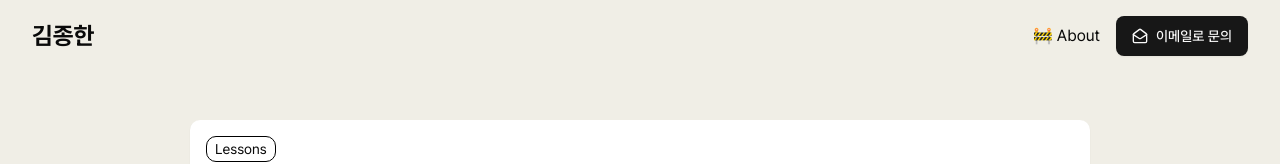
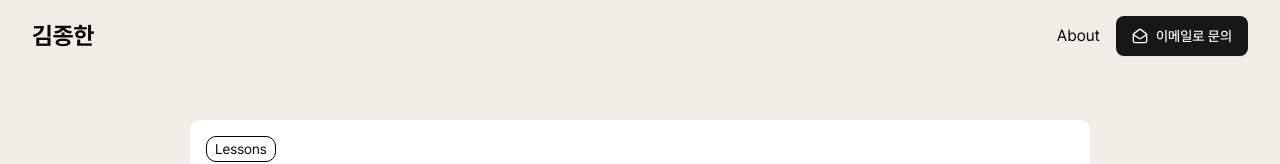
Before and after one commit to jong-k/public-home, a Next.js app: page / in a window 1280 px wide. Shown: the top 164 px of the page. Built offline with nearby package versions, Linux system fonts and the light colour scheme.

Commit message:
feat: about 페이지 공사중 표시 제거

```diff
--- a/src/constants/header.ts
+++ b/src/constants/header.ts
@@ -1,6 +1,6 @@
 export const NAV_ITEMS = [
   {
-    label: "🚧 About",
+    label: "About",
     href: "/about",
   },
 ];
```
